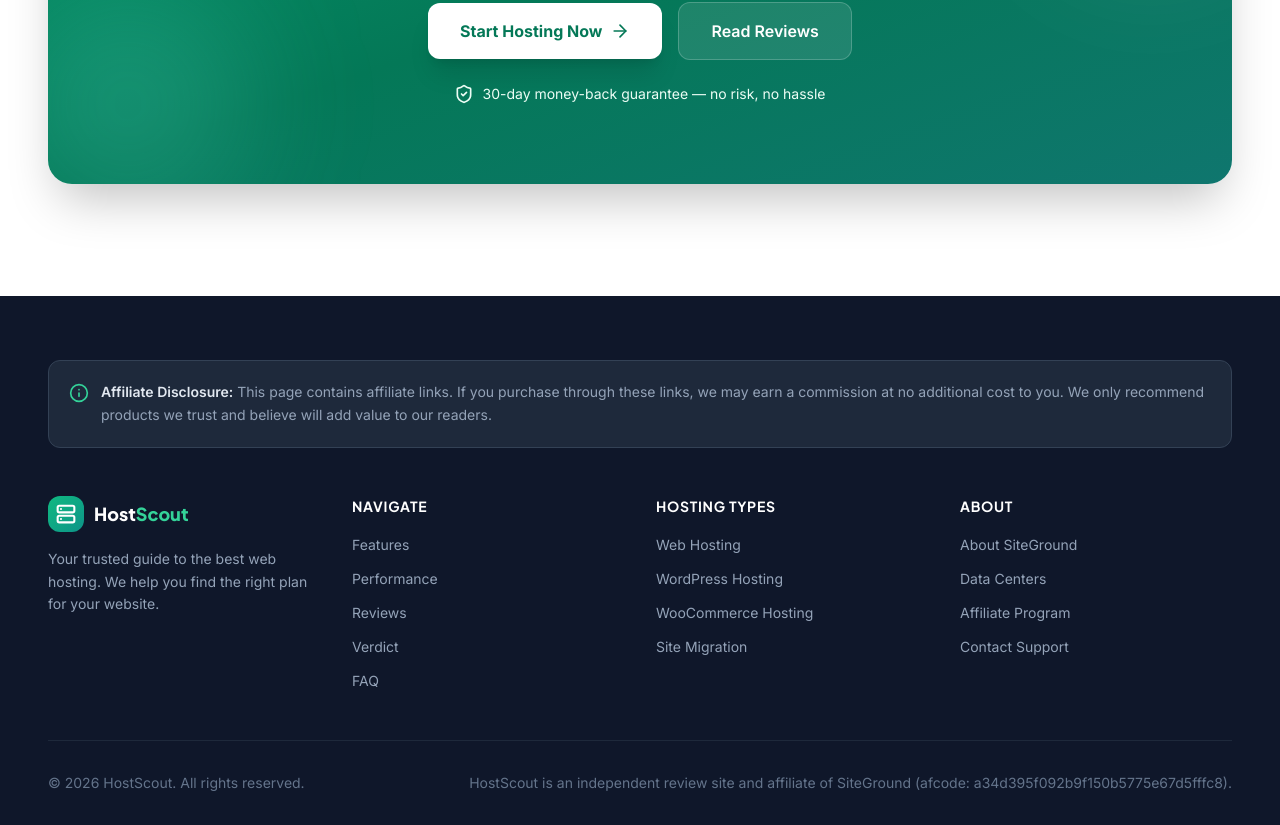
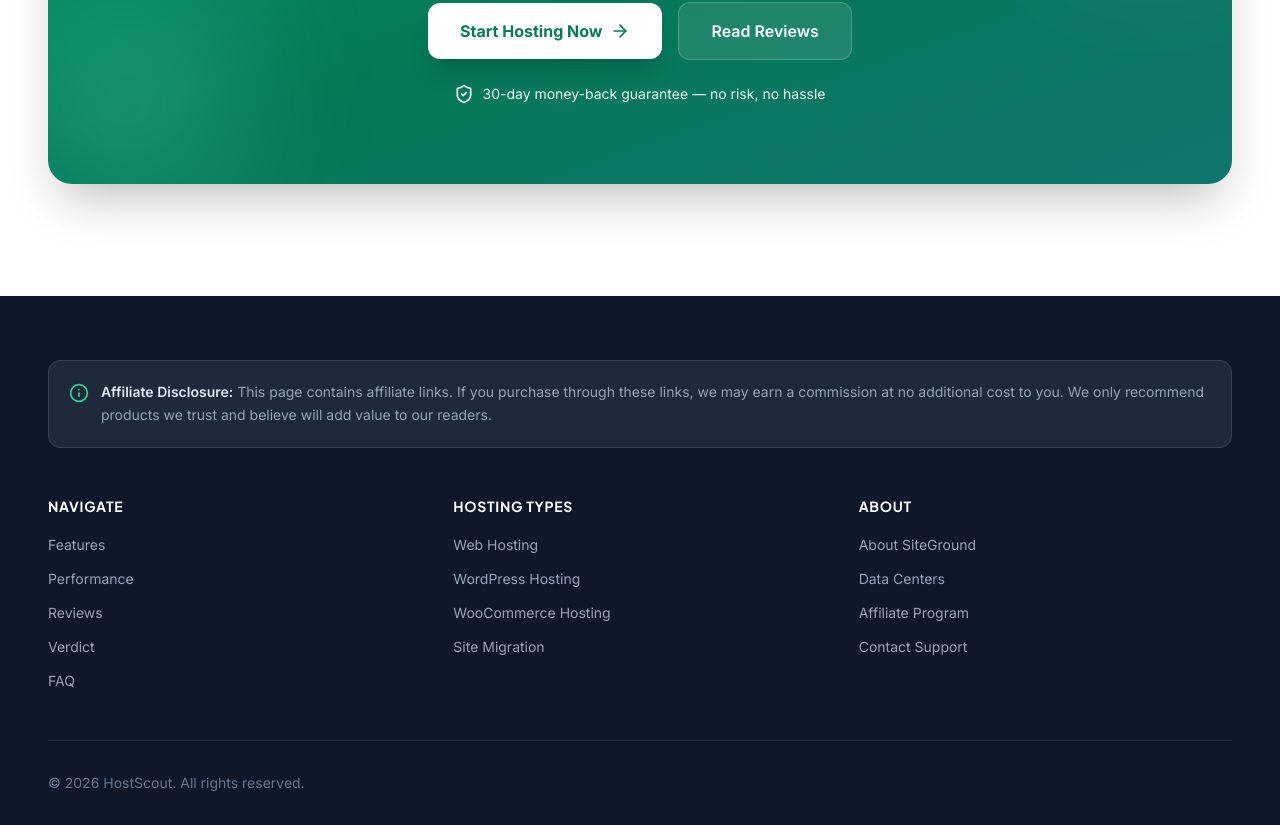
Before and after one commit to he1chenglong/he1chenglong.github.io, a React (Vite) app: page / in a window 1280 px wide. Shown: the part 7778-8603 px from the top of the page. Built offline with nearby package versions, Linux system fonts and the light colour scheme.

Commit message:
content: remove footer brand block and afcode sign-off line

```diff
--- a/src/components/Footer.tsx
+++ b/src/components/Footer.tsx
@@ -1,4 +1,4 @@
-import { Server, Info } from 'lucide-react';
+import { Info } from 'lucide-react';
 import {
   FOOTER_LINKS,
   FOOTER_RESOURCES,
@@ -20,23 +20,7 @@
           </p>
         </div>
 
-        <div className="grid grid-cols-2 lg:grid-cols-4 gap-8 pb-12 border-b border-ink-800">
-          {/* Brand */}
-          <div className="col-span-2 lg:col-span-1">
-            <a href="#top" className="flex items-center gap-2.5 mb-4">
-              <span className="flex items-center justify-center w-9 h-9 rounded-xl bg-gradient-to-br from-brand-500 to-accent-600 text-white">
-                <Server className="w-5 h-5" strokeWidth={2.5} />
-              </span>
-              <span className="font-display font-extrabold text-lg text-white">
-                Host<span className="text-brand-400">Scout</span>
-              </span>
-            </a>
-            <p className="text-sm text-ink-400 leading-relaxed">
-              Your trusted guide to the best web hosting. We help you find the right plan
-              for your website.
-            </p>
-          </div>
-
+        <div className="grid grid-cols-2 lg:grid-cols-3 gap-8 pb-12 border-b border-ink-800">
           {/* Navigation */}
           <div>
             <h4 className="font-display font-bold text-white text-sm uppercase tracking-wider mb-4">
@@ -99,13 +83,9 @@
           </div>
         </div>
 
-        <div className="pt-8 flex flex-col sm:flex-row items-center justify-between gap-4">
+        <div className="pt-8">
           <p className="text-sm text-ink-500">
             &copy; {new Date().getFullYear()} HostScout. All rights reserved.
-          </p>
-          <p className="text-sm text-ink-500">
-            HostScout is an independent review site and affiliate of SiteGround
-            (afcode: a34d395f092b9f150b5775e67d5fffc8).
           </p>
         </div>
       </div>
```
